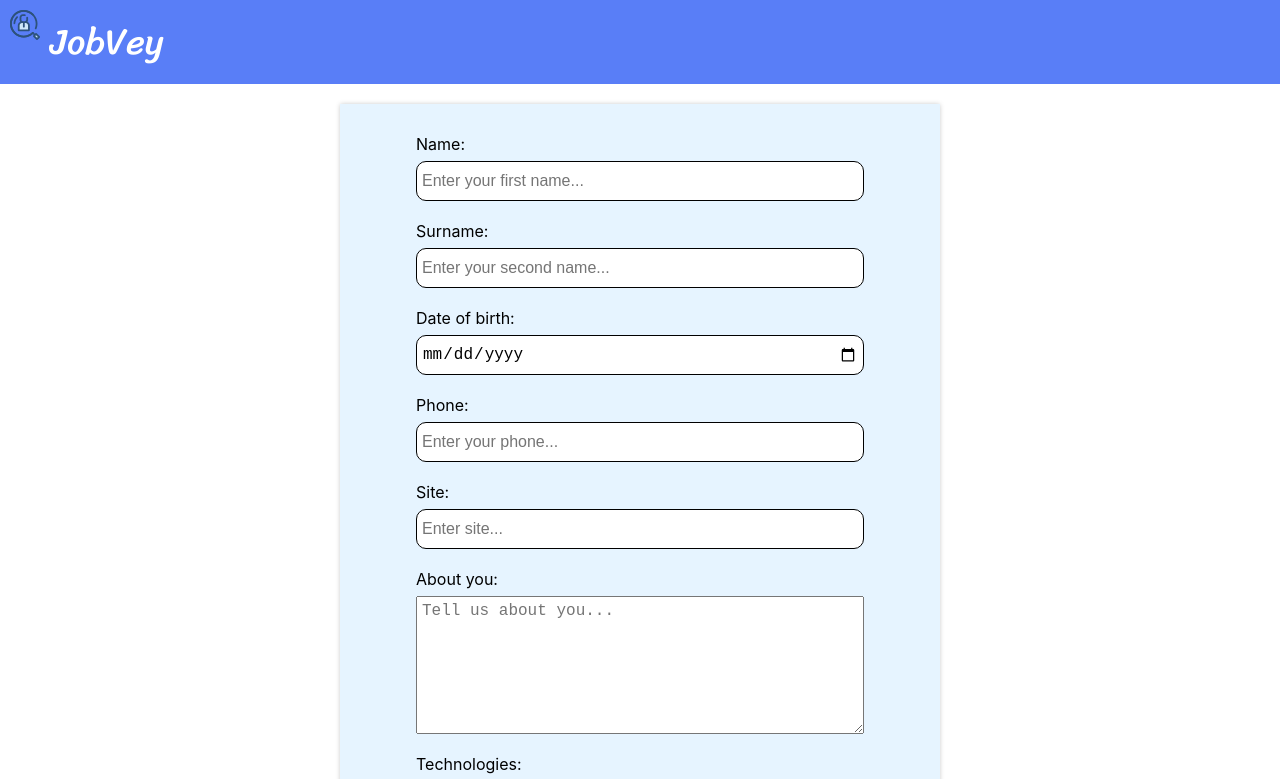
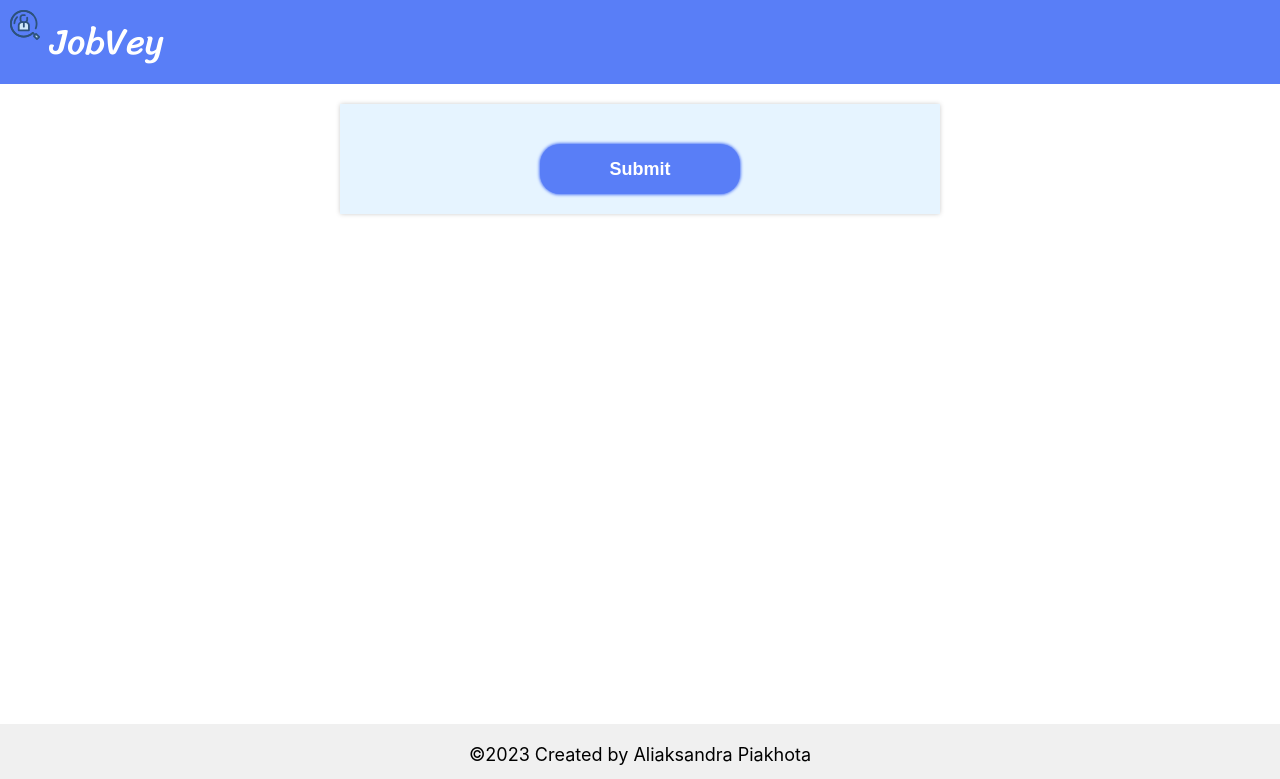
Before and after one commit to takeAmoment/andersen-react-hw, a React (Create React App) app in the folder my-app/: page / in a window 1280 px wide. Shown: the top 779 px of the page. Built offline with nearby package versions, Linux system fonts and the light colour scheme.

Commit message:
feat: add active field to InputField

```diff
--- a/my-app/src/components/InputField/InputField.jsx
+++ b/my-app/src/components/InputField/InputField.jsx
@@ -5,9 +5,9 @@
 
 export default class InputField extends Component {
   render() {
-    const { item, handleChange, value } = this.props;
+    const { item, handleChange, value, classname } = this.props;
     return (
-      <div className={styles.input__field}>
+      <div className={classname === 'active' ? styles.input__activeField : styles.input__field}>
         <label htmlFor={item.name} className={styles.field__label}>
           {item.label}
         </label>
--- a/my-app/src/components/InputField/InputField.module.css
+++ b/my-app/src/components/InputField/InputField.module.css
@@ -1,10 +1,18 @@
 .input__field {
+    display: none;
+    gap: 0.7rem;
+    grid-template-rows: auto;
+    padding: 1rem 0;
+    width: 80%;
+}
+.input__activeField {
     display: grid;
     gap: 0.7rem;
     grid-template-rows: auto;
     padding: 1rem 0;
-    width: 80%;;
+    width: 80%;
 }
 .field__label {
-    font-size: 1.6rem;
+    font-size: 1.4rem;
+    font-weight: 700;
 }
```
